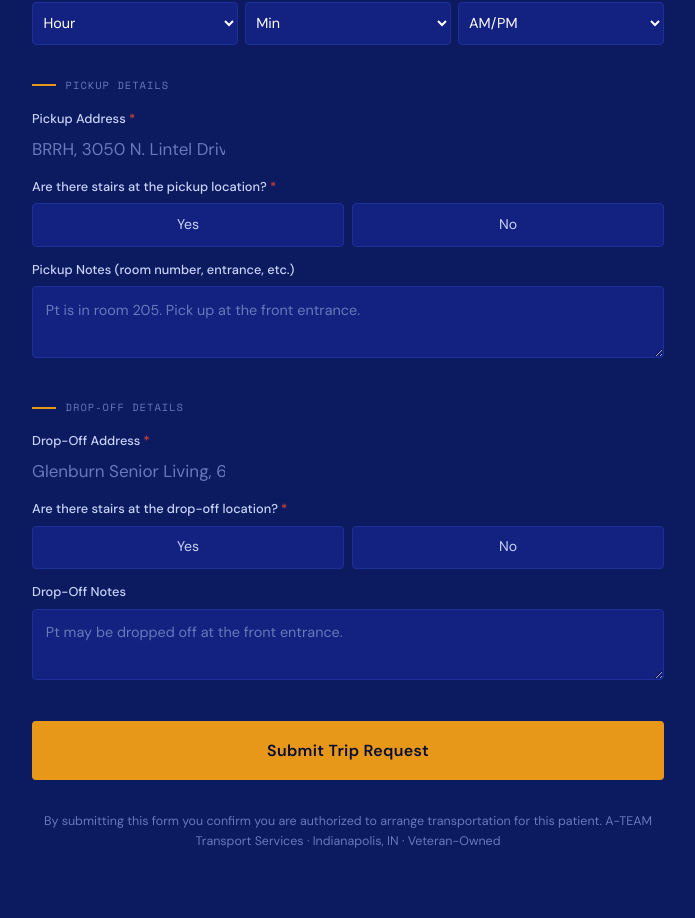
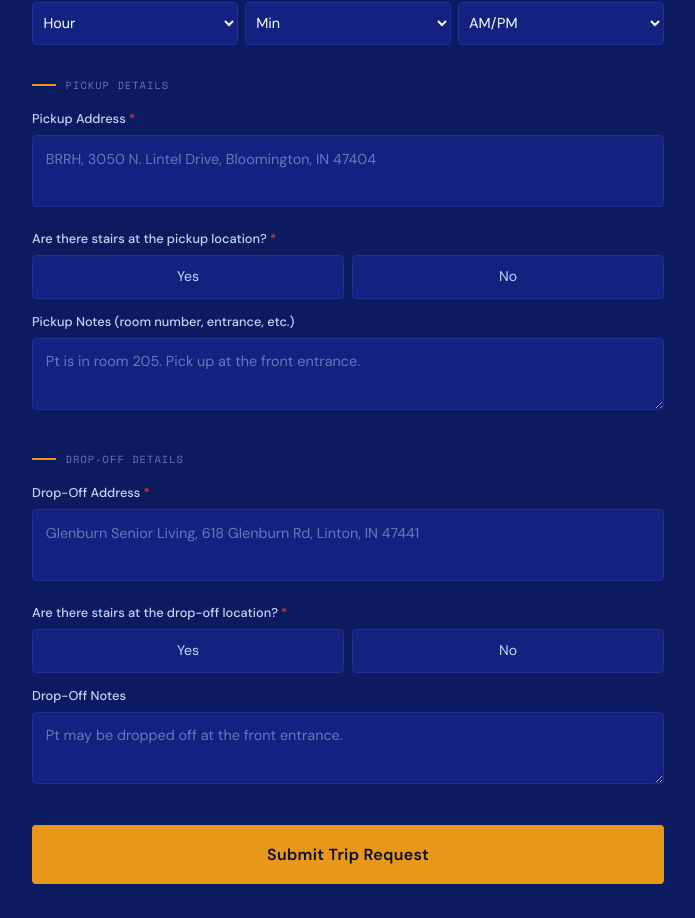
Before and after one commit to godfathereltee/ateam-transport, a Next.js app: page /book in a window 1280 px wide. Shown: the part 1199-2117 px from the top of the page, without its empty margins (292-987 px from the left). Built offline with nearby package versions, Linux system fonts and the light colour scheme.

Commit message:
Expand pickup and dropoff address fields to 2-row textarea

```diff
--- a/src/app/book/page.tsx
+++ b/src/app/book/page.tsx
@@ -278,7 +278,7 @@ export default function BookingPage() {
             <SectionLabel>Pickup Details</SectionLabel>
             <div style={{ display: 'grid', gap: '.75rem' }}>
               <Field label="Pickup Address" required>
-                <input required value={form.pickup_address} onChange={e => set('pickup_address', e.target.value)} placeholder="BRRH, 3050 N. Lintel Drive, Bloomington, IN 47404" />
+                <textarea required rows={2} value={form.pickup_address} onChange={e => set('pickup_address', e.target.value)} placeholder="BRRH, 3050 N. Lintel Drive, Bloomington, IN 47404" style={{ resize: 'none' }} />
               </Field>
               <YesNo label="Are there stairs at the pickup location?" required value={form.pickup_stairs} onChange={v => set('pickup_stairs', v)} />
               <Field label="Pickup Notes (room number, entrance, etc.)">
@@ -292,7 +292,7 @@ export default function BookingPage() {
             <SectionLabel>Drop-Off Details</SectionLabel>
             <div style={{ display: 'grid', gap: '.75rem' }}>
               <Field label="Drop-Off Address" required>
-                <input required value={form.destination_address} onChange={e => set('destination_address', e.target.value)} placeholder="Glenburn Senior Living, 618 Glenburn Rd, Linton, IN 47441" />
+                <textarea required rows={2} value={form.destination_address} onChange={e => set('destination_address', e.target.value)} placeholder="Glenburn Senior Living, 618 Glenburn Rd, Linton, IN 47441" style={{ resize: 'none' }} />
               </Field>
               <YesNo label="Are there stairs at the drop-off location?" required value={form.dropoff_stairs} onChange={v => set('dropoff_stairs', v)} />
               <Field label="Drop-Off Notes">
```
